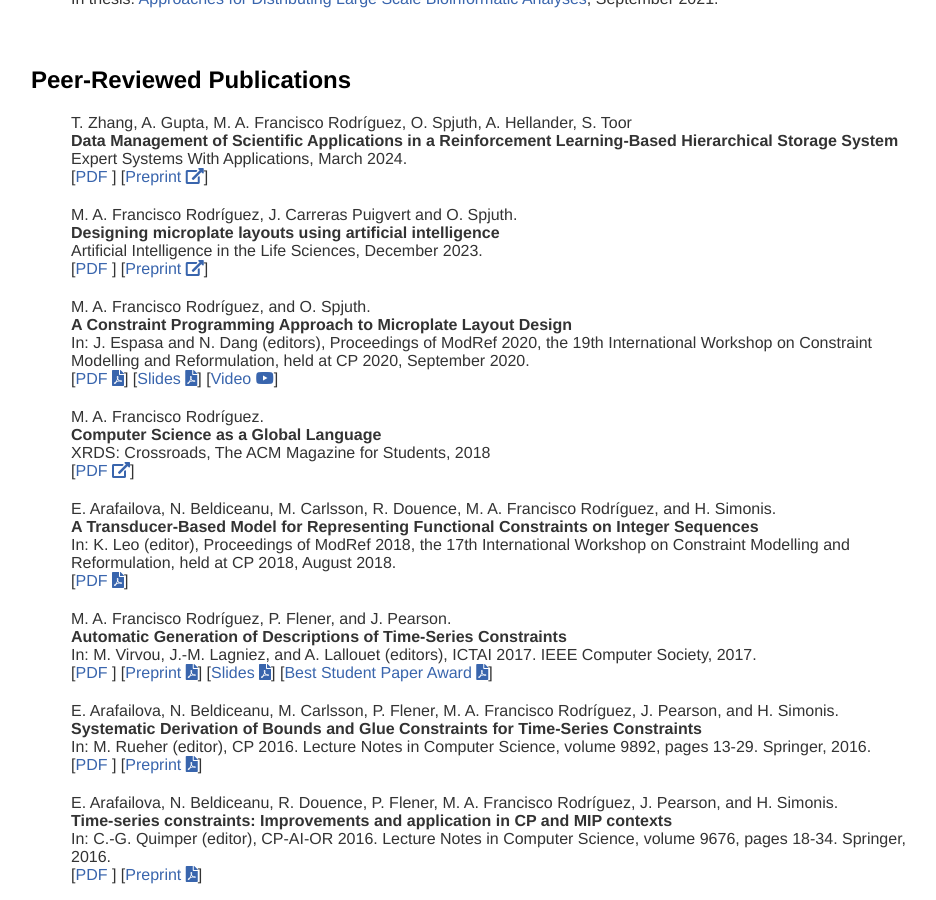
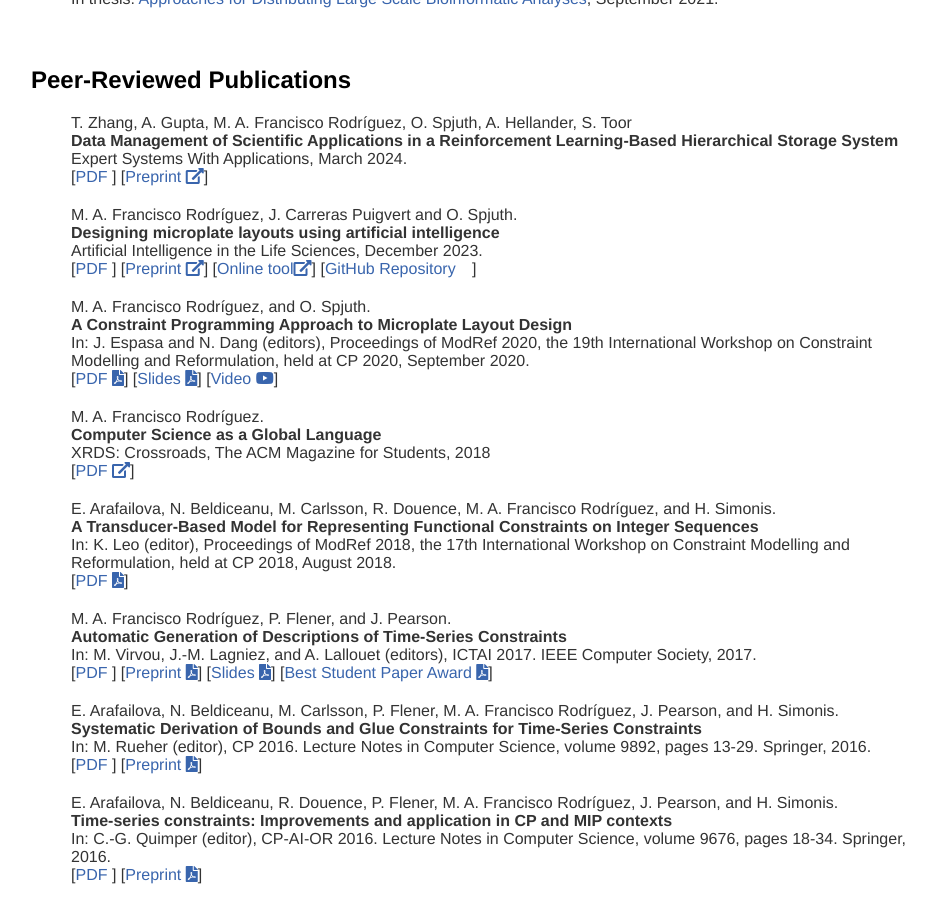
Before and after one commit to andreina-francisco/andreina-francisco.github.io, a Jekyll site: the page built from cv/index.html, in a window 1280 px wide and 900 px high, scrolled down 309 px. Shown: the whole window, without its empty margins (161-1097 px from the left). Built offline with Jekyll 4.4.1, drawn with Linux system fonts in a browser that asks for light colours; nearby versions of some CDN libraries; a style sheet for code colours, icons or effects is not loaded.

Commit message:
PLAID links

```diff
--- a/cv/index.html
+++ b/cv/index.html
@@ -43,6 +43,9 @@ title: Mar&iacute;a Andre&iacute;na Francisco Rodr&iacute;guez
     </span><br />
     [<a class="text" href="https://doi.org/10.1016/j.ailsci.2023.100073">PDF <i class="ai ai-doi"></i></a>]
     [<a class="text" href="https://www.biorxiv.org/content/10.1101/2022.03.31.486595v2.full">Preprint <i class="fas fa-external-link-alt"></i></a>]
+    [<a class="text"
+    href="https://plaid.pharmb.io/tool">Online tool<i class="fas fa-external-link-alt"></i></a>]
+    [<a class="text" href="https://github.com/pharmbio/plaid">GitHub Repository <i class="fa-brands fa-github"></i></a>]
     </li>
 
     <li class="pub @">
--- a/teaching/index.html
+++ b/teaching/index.html
@@ -73,7 +73,6 @@ title: Maria Andreina Francisco Rodriguez
 
   <h2> Supervised Projects </h2>
   <ul class="publist">
-
     <li class="pub @">
     <span class="author">Carl Willman</span><br />
     <span class="title"><a class="text">Machine Scheduling Under Resource Constraints</a></span><br />
```
